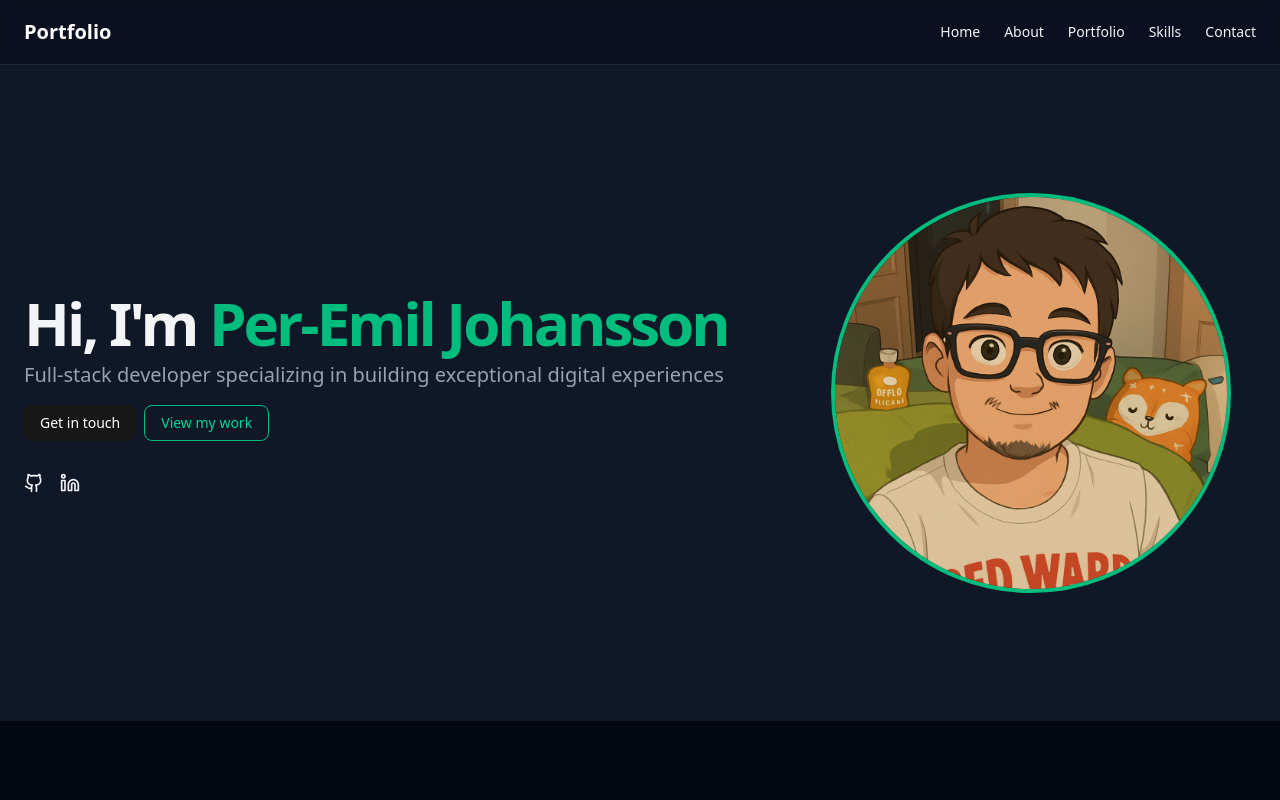
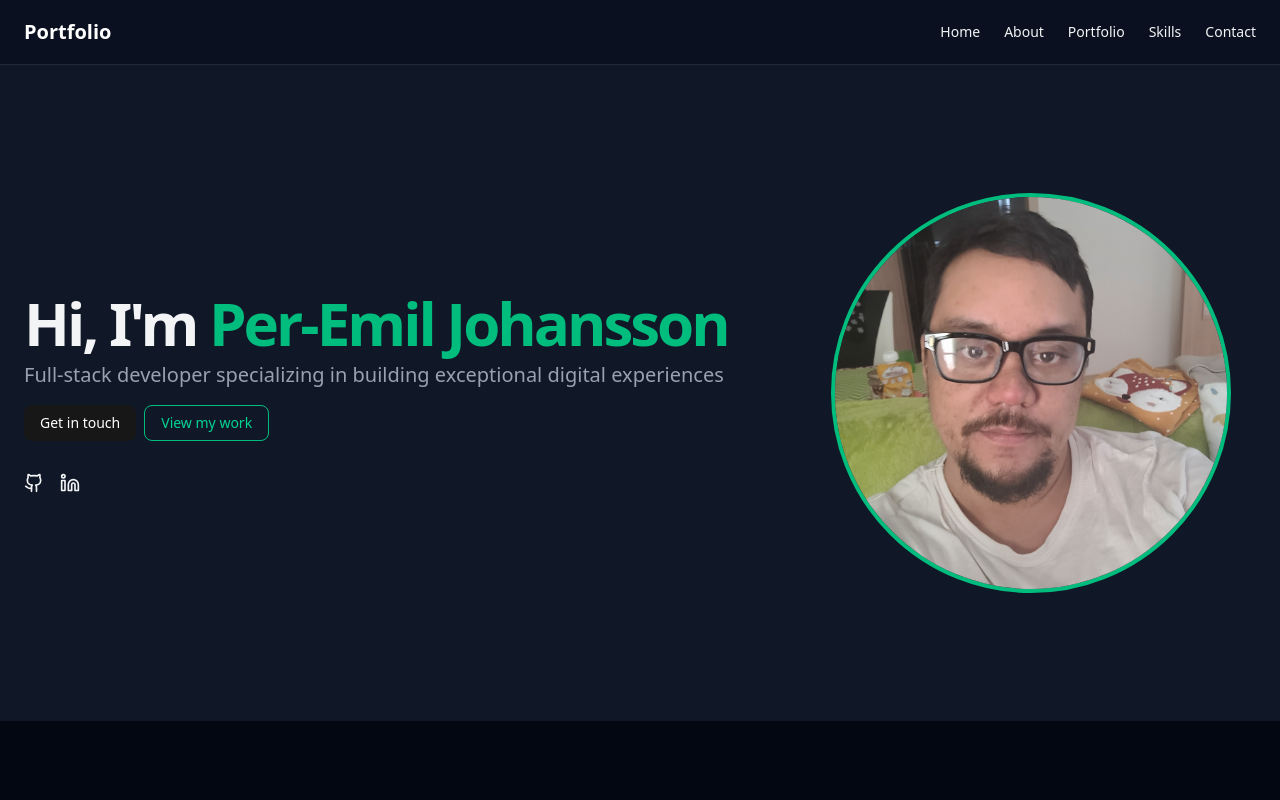
Before and after one commit to chimikoo/clean_portfolio, a Next.js app: page / in a window 1280 px wide. Shown: the top 800 px of the page. Built offline with nearby package versions, Linux system fonts and the light colour scheme; some icons are missing.

Commit message:
updated img and new cv

```diff
--- a/src/components/sections/HeroSection.jsx
+++ b/src/components/sections/HeroSection.jsx
@@ -51,7 +51,7 @@ export default function HeroSection() {
           <div className="flex items-center justify-center">
             <div className="relative aspect-[1] w-[100%] lg:w-[400px] lg:h-[400px] rounded-full overflow-hidden border-4 border-emerald-500">
               <Image
-                src="/cartoon_selfie.png"
+                src="/photo.jpg"
                 alt="Profile"
                 fill
                 className="object-cover"
```
Also changed, not shown: 1 other file (tests, documents, lock files or other folders).
